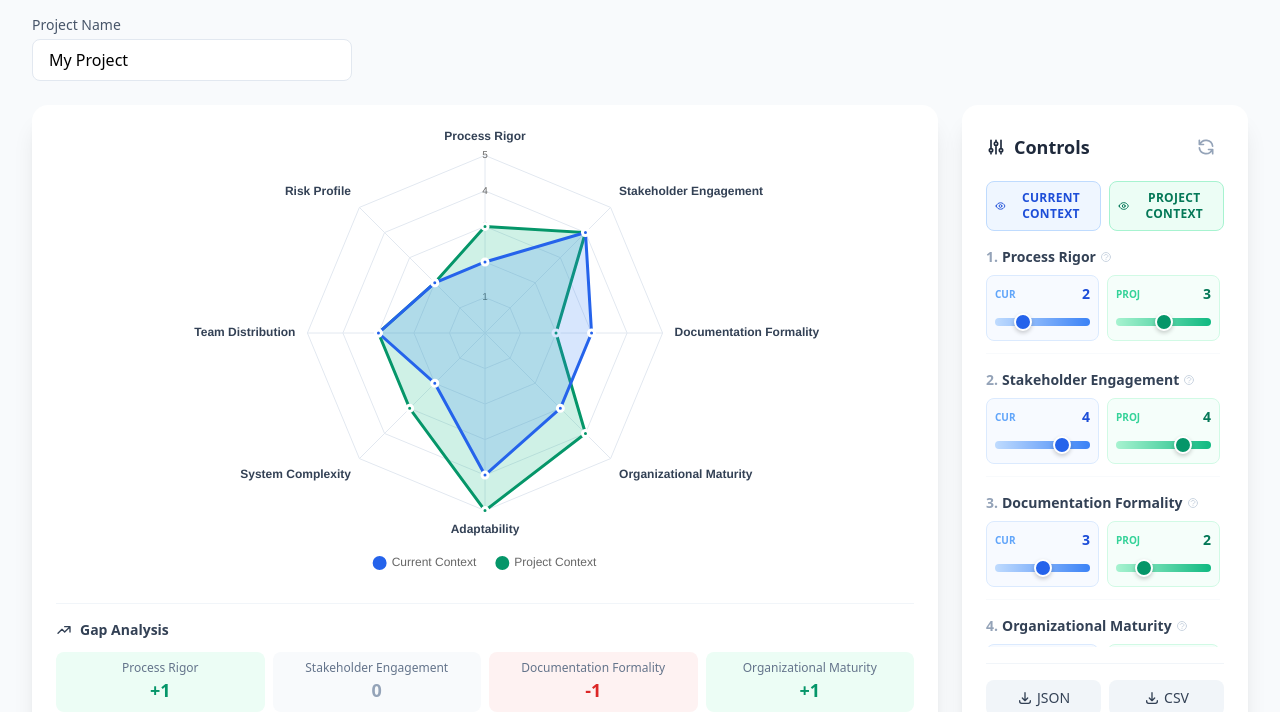
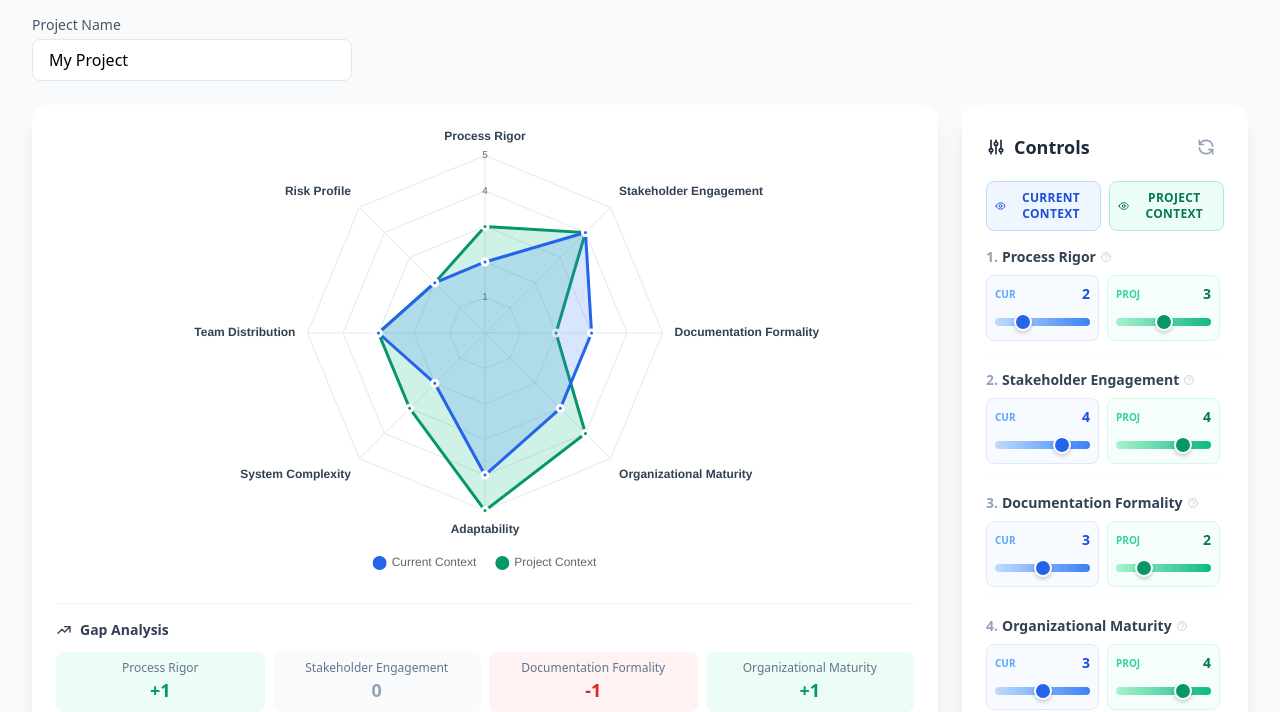
Before and after one commit to MawalMohammed/UC-FRE, a plain HTML site: page index.html in a window 1280 px wide. Shown: the part 105-817 px from the top of the page. Drawn offline with nearby package versions, Linux system fonts and the light colour scheme.

Commit message:
Extend control panel to remove scroll

```diff
--- a/index.html
+++ b/index.html
@@ -172,7 +172,7 @@
             </div>
 
             <!-- Right Column: Controls -->
-            <div class="xl:col-span-1 bg-white rounded-2xl shadow-xl p-4 md:p-6 flex flex-col no-print">
+            <div class="xl:col-span-1 bg-white rounded-2xl shadow-xl p-4 md:p-6 flex flex-col no-print h-fit">
                 <div class="flex items-center justify-between mb-4">
                     <h2 class="text-lg font-bold text-slate-800 flex items-center gap-2">
                         <svg class="w-5 h-5" fill="none" stroke="currentColor" viewBox="0 0 24 24"><path stroke-linecap="round" stroke-linejoin="round" stroke-width="2" d="M12 6V4m0 2a2 2 0 100 4m0-4a2 2 0 110 4m-6 8a2 2 0 100-4m0 4a2 2 0 110-4m0 4v2m0-6V4m6 6v10m6-2a2 2 0 100-4m0 4a2 2 0 110-4m0 4v2m0-6V4"></path></svg>
@@ -196,7 +196,7 @@
                     </button>
                 </div>
 
-                <div id="controls" class="flex-1 overflow-y-auto pr-1 space-y-4 custom-scrollbar" style="max-height: 400px;"></div>
+                <div id="controls" class="flex-1 pr-1 space-y-4"></div>
 
                 <!-- Export Buttons -->
                 <div class="mt-4 pt-4 border-t border-slate-100 space-y-2">
```
